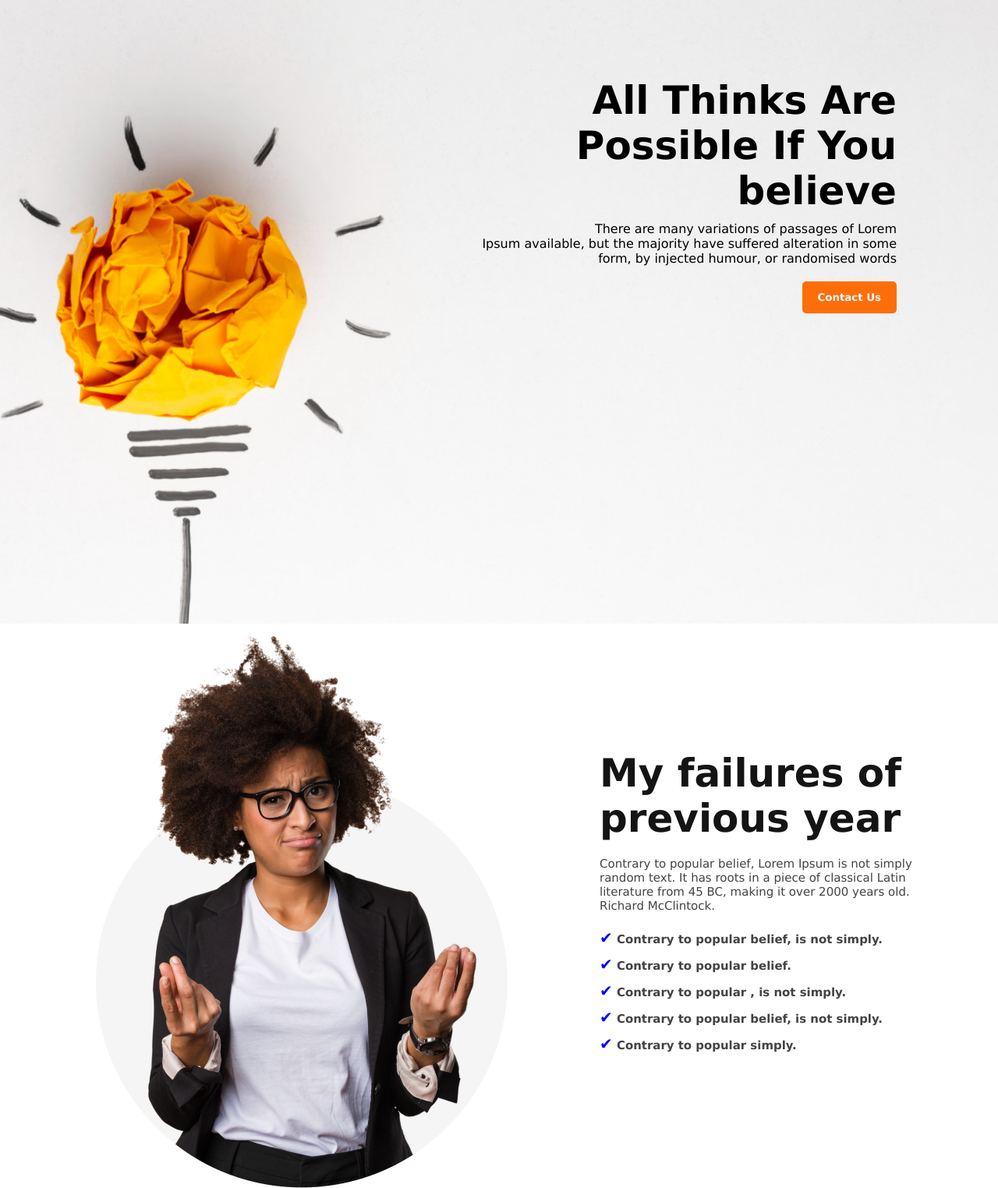
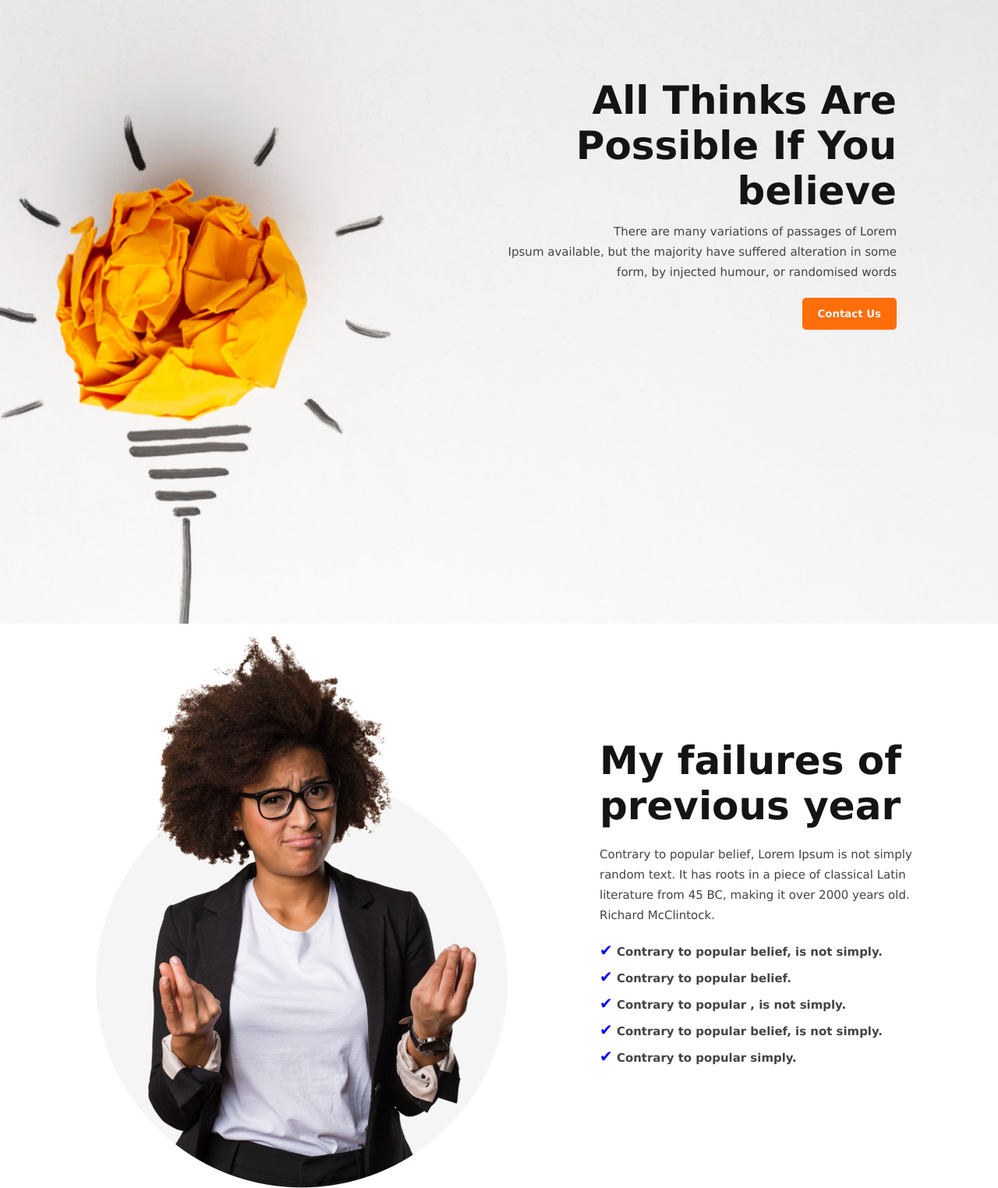
Before and after one commit to MozammelHosen/WEB-7-Assigment-1, a plain HTML site: page index.html in a window 1280 px wide. Shown: the top 1524 px of the page at 78% size. Drawn offline with Linux system fonts and the light colour scheme.

Commit message:
all okay

```diff
--- a/style.css
+++ b/style.css
@@ -29,11 +29,17 @@
 
 .banner-tittle h1 {
     font-size: 50px;
+    color: #151414;
+    font-weight: 700;
+
 }
 
 .banner-tittle p {
     margin-top: 10px;
     margin-bottom: 20px;
+    font-size: 15px;
+    color: #444343;
+    line-height: 26px;
 }
 
 /* main */
@@ -61,6 +67,7 @@ main {
     font-weight: 400;
     color: #444343;
     margin: 20px 0;
+    line-height: 26px;
 
 }
 
@@ -151,6 +158,7 @@ h5 {
     text-align: center;
     font-size: 15px;
     color: #757575;
+    line-height: 26px;
 }
 
 .about-info-container {
@@ -188,6 +196,7 @@ footer {
     font-size: 40px;
     font-weight: 600;
     color: #F8F8F8;
+
 }
 
 .footer-description {
@@ -195,6 +204,7 @@ footer {
     font-size: 18px;
     font-weight: 400;
     margin: 10px 0;
+    line-height: 26px;
 }
 
 .footer-description,
```
Also changed, not shown: index.html (+1 -1 lines).
